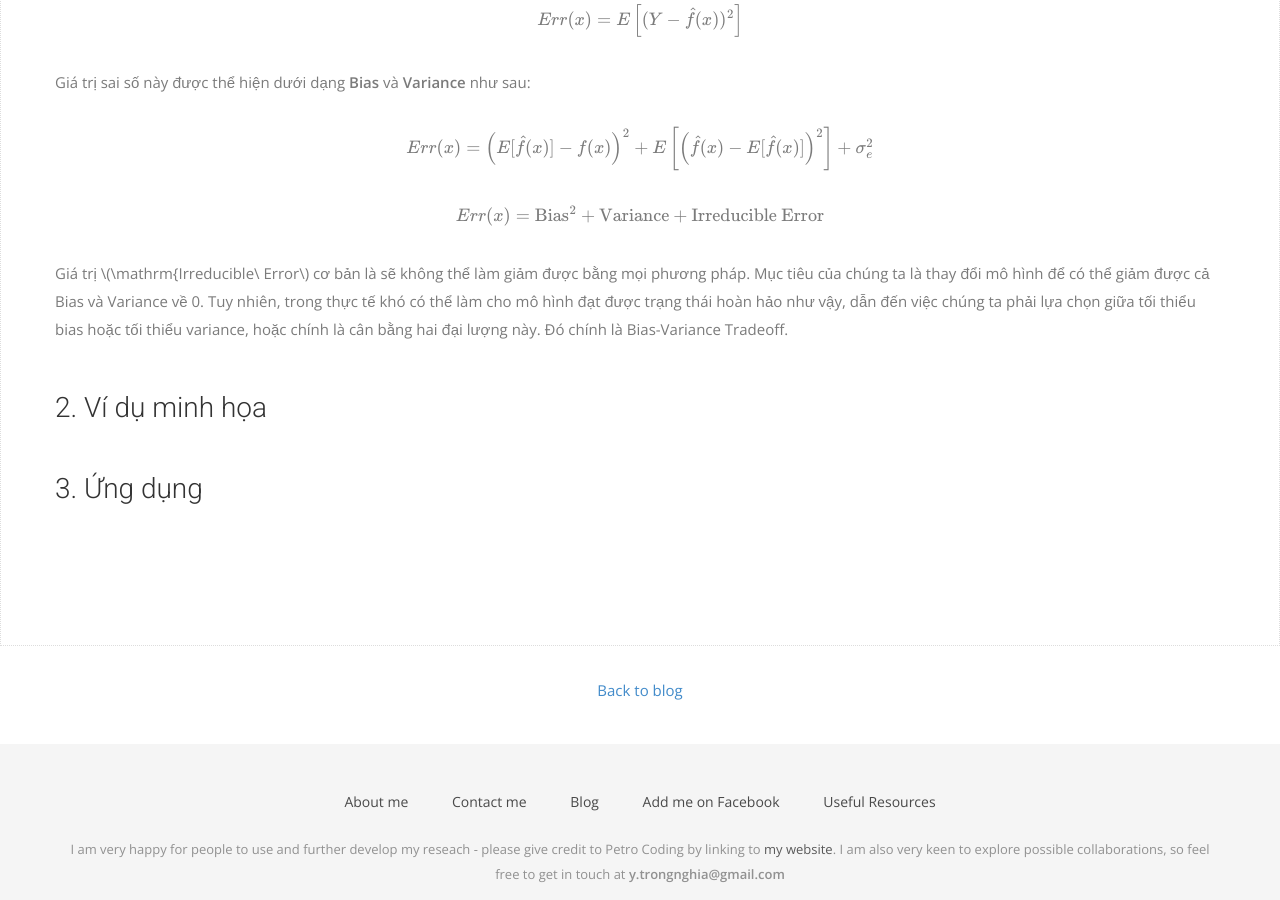
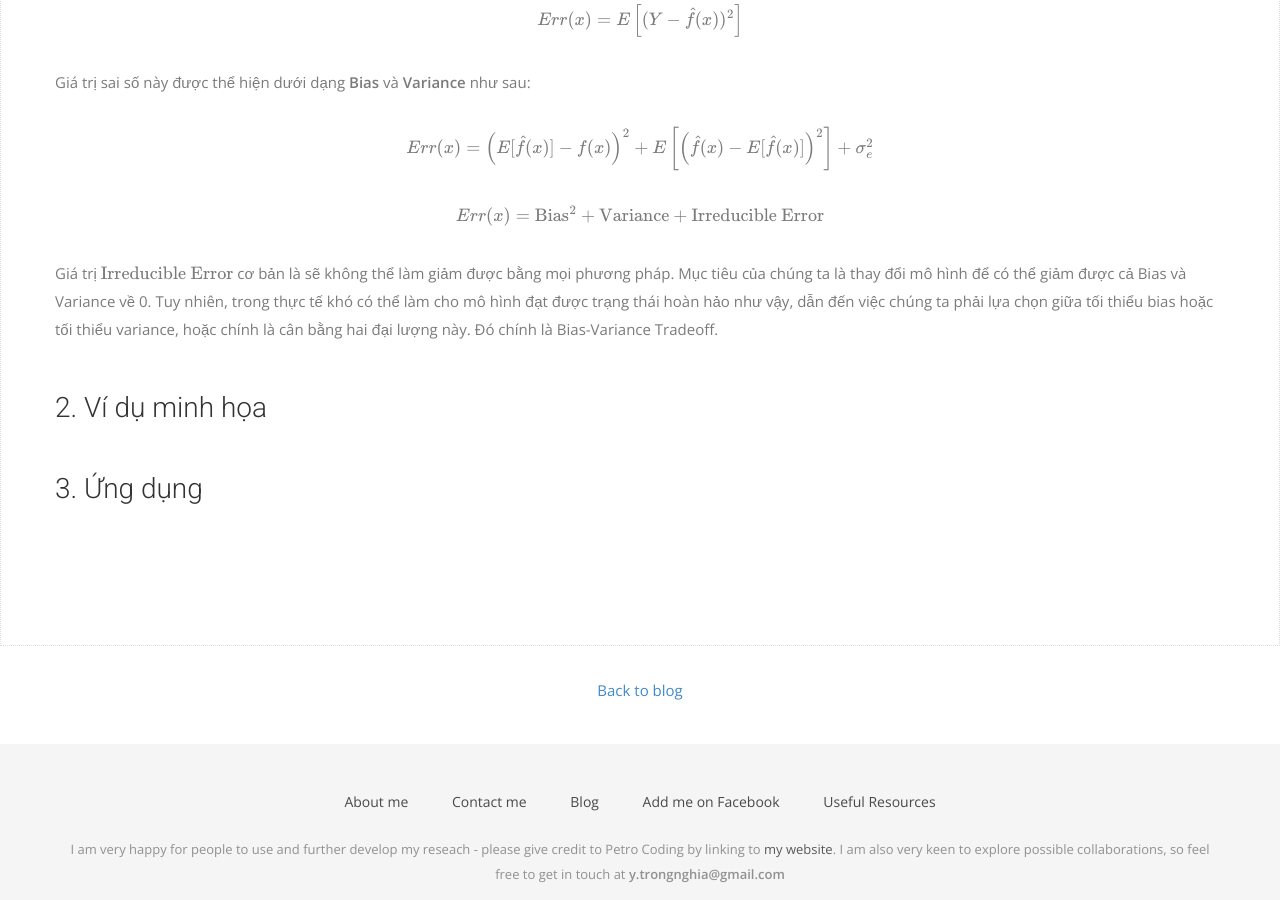
Before and after one commit to YanGBloG/superseded, a Jekyll site: the page built from _posts/2019-04-16-bias-variance-tradeoff.md, in a window 1280 px wide and 900 px high, scrolled down 2174 px. Built offline with Jekyll 4.4.1, drawn with Linux system fonts in a browser that asks for light colours; nearby versions of some CDN libraries; some web fonts are replaced; library files that are not in the unit come from our copies; formulas are drawn with MathJax 3.

```diff
--- a/_posts/2019-04-16-bias-variance-tradeoff.md
+++ b/_posts/2019-04-16-bias-variance-tradeoff.md
@@ -70,7 +70,7 @@ Giá trị sai số này được thể hiện dưới dạng __Bias__ và __Var
 \\(Err(x) = \mathrm{Bias}^2 + \mathrm{Variance} + \mathrm{Irreducible\ Error}\\)
 </div>
 
-Giá trị \\(\mathrm{Irreducible\ Error\\) cơ bản là sẽ không thể làm giảm được bằng mọi phương pháp. Mục tiêu của chúng ta là thay đổi mô hình để có thể giảm được cả Bias và Variance về 0. Tuy nhiên, trong thực tế khó có thể làm cho mô hình đạt được trạng thái hoàn hảo như vậy, dẫn đến việc chúng ta phải lựa chọn giữa tối thiểu bias hoặc tối thiểu variance, hoặc chính là cân bằng hai đại lượng này. Đó chính là Bias-Variance Tradeoff.
+Giá trị \\(\mathrm{Irreducible\ Error}\\) cơ bản là sẽ không thể làm giảm được bằng mọi phương pháp. Mục tiêu của chúng ta là thay đổi mô hình để có thể giảm được cả Bias và Variance về 0. Tuy nhiên, trong thực tế khó có thể làm cho mô hình đạt được trạng thái hoàn hảo như vậy, dẫn đến việc chúng ta phải lựa chọn giữa tối thiểu bias hoặc tối thiểu variance, hoặc chính là cân bằng hai đại lượng này. Đó chính là Bias-Variance Tradeoff.
 
 <a name="-vi-du-minh-hoa">
 
```
